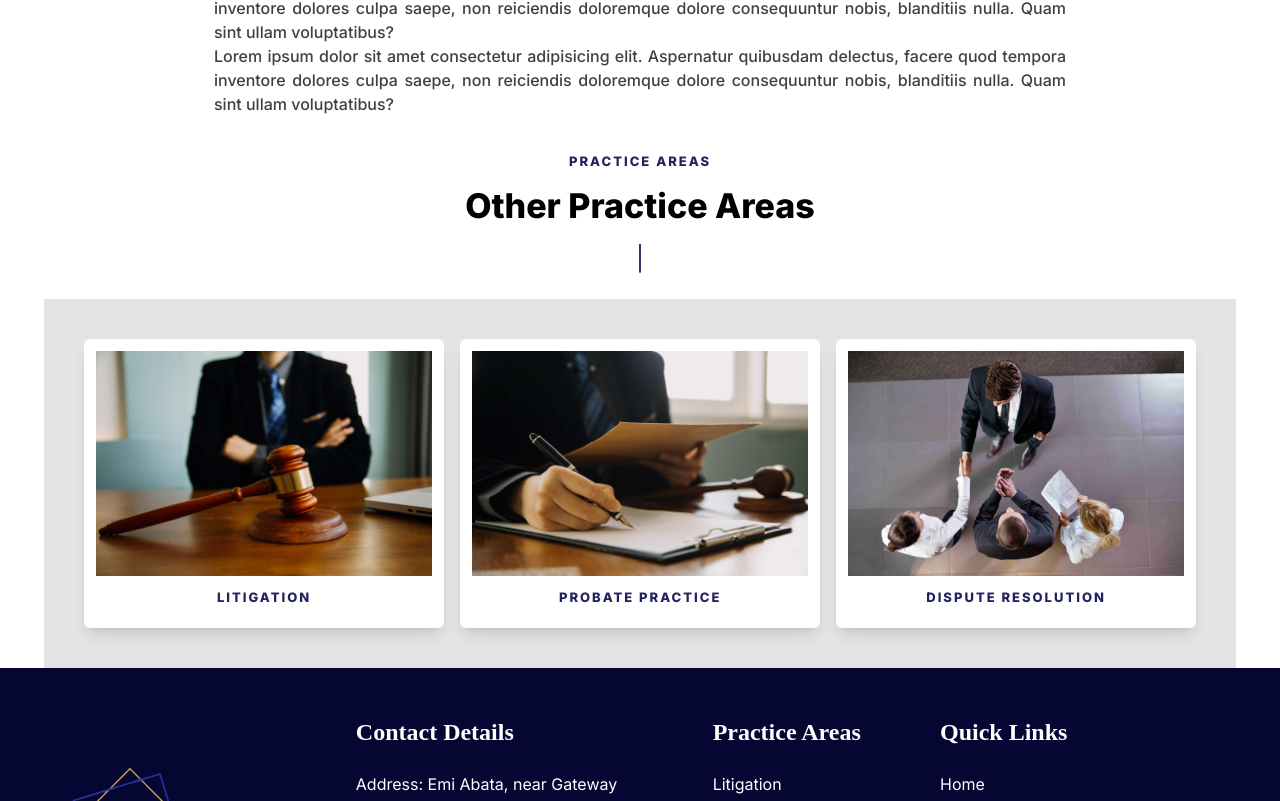
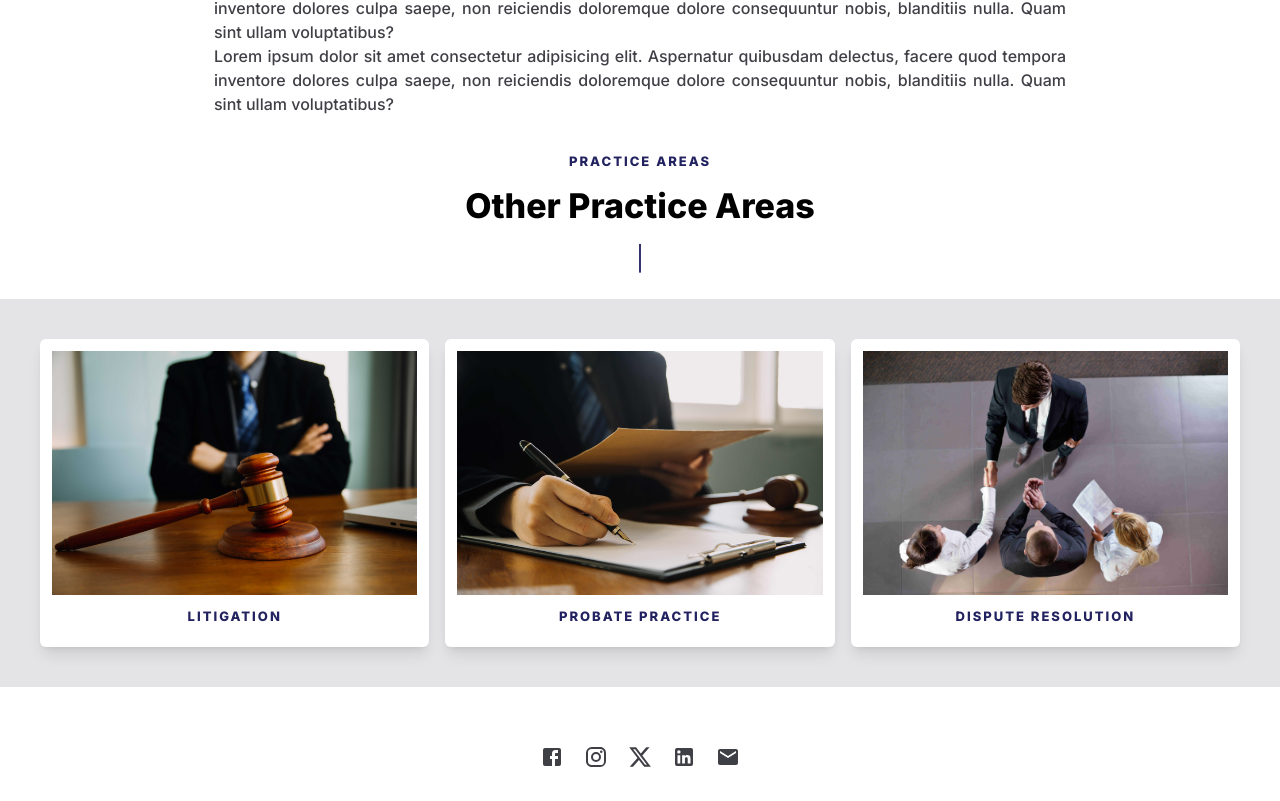
Before and after one commit to bolowys33/acegrit, a Next.js app: page /practice-areas/commercial-coorparate in a window 1280 px wide. Shown: the part 939-1740 px from the top of the page. Built offline with nearby package versions, Linux system fonts and the light colour scheme.

Commit message:
Add other areas to practice areas component

```diff
--- a/app/practice-areas/[area]/page.tsx
+++ b/app/practice-areas/[area]/page.tsx
@@ -4,11 +4,8 @@ import { practiceAreas } from "@/constants/links";
 import { Container } from "@mui/material";
 import Image from "next/image";
 import Link from "next/link";
-import commercial from "@/public/assets/commercial.jpg";
-import litigation from "@/public/assets/litigation.jpg";
-import conflict from "@/public/assets/conflict.jpg";
-import probate from "@/public/assets/probate.jpg";
-import PracticeAreas from "../page";
+import Social from "@/components/Social";
+import OtherAreas from "@/components/OtherAreas";
 
 interface Areas {
     area: string;
@@ -17,15 +14,6 @@ interface Areas {
 const Area = ({ params }: { params: Areas }) => {
     const { area } = params;
     const link = practiceAreas.find((item) => item.path === `/${area}`);
-    const images = [litigation, probate, commercial, conflict];
-    const linkAreas = practiceAreas.filter((item) => item.path !== `/${area}`);
-    const filteredIndex = practiceAreas.findIndex(
-        (item) => item.path === `/${area}`
-    );
-
-    if (filteredIndex !== -1) {
-        images.splice(filteredIndex, 1);
-    }
 
     return (
         <div>
@@ -78,37 +66,10 @@ const Area = ({ params }: { params: Areas }) => {
                             blanditiis nulla. Quam sint ullam voluptatibus?
                         </p>
                     </Container>
-                    <div className="">
-                        <div className="text-center mb-6">
-                            <SectionTitle section="practice areas" />
-                            <h3 className="text-[29px] md:text-[34px] font-extrabold mb-3">
-                                Other Practice Areas
-                            </h3>
-                            <span className="text-2xl text-[#222261]">|</span>
-                        </div>
-                        <div className="flex flex-col md:flex-row  gap-4 p-10 bg-zinc-200">
-                            {linkAreas.map((area, index) => (
-                                <div
-                                    key={area.path}
-                                    className="bg-white shadow-lg rounded-md p-3 col-span-full md:col-span-6 lg:col-span-3">
-                                    <Link href={area.path} className="relative">
-                                        <Image
-                                            src={images[index]}
-                                            alt="area.name"
-                                            height={700}
-                                        />
-                                        <div className="bg-tansparent w-full h-full absolute top-0 hover:bg-black hover:bg-opacity-40 transition duration-700 ease-in-out"></div>
-                                    </Link>
-                                    <SectionTitle
-                                        section={area.name}
-                                        classes="text-center"
-                                    />
-                                </div>
-                            ))}
-                        </div>
-                    </div>
                 </div>
             </Container>
+            <OtherAreas area={area} />
+            <Social />
         </div>
     );
 };
--- /dev/null
+++ b/components/OtherAreas.tsx
@@ -0,0 +1,59 @@
+import Image from "next/image";
+import Link from "next/link";
+import SectionTitle from "./SectionTitle";
+import { practiceAreas } from "@/constants/links";
+import { FC } from "react";
+import commercial from "@/public/assets/commercial.jpg";
+import litigation from "@/public/assets/litigation.jpg";
+import conflict from "@/public/assets/conflict.jpg";
+import probate from "@/public/assets/probate.jpg";
+
+interface OtherAreasProps {
+    area?: string;
+}
+
+const OtherAreas: FC<OtherAreasProps> = ({ area }) => {
+    const images = [litigation, probate, commercial, conflict];
+    const linkAreas = practiceAreas.filter((item) => item.path !== `/${area}`);
+    const filteredIndex = practiceAreas.findIndex(
+        (item) => item.path === `/${area}`
+    );
+
+    if (filteredIndex !== -1) {
+        images.splice(filteredIndex, 1);
+    }
+
+    return (
+        <div className="">
+            <div className="text-center mb-6">
+                <SectionTitle section="practice areas" />
+                <h3 className="text-[29px] md:text-[34px] font-extrabold mb-3">
+                    Other Practice Areas
+                </h3>
+                <span className="text-2xl text-[#222261]">|</span>
+            </div>
+            <div className="flex flex-col md:flex-row  gap-4 p-10 bg-zinc-200">
+                {linkAreas.map((area, index) => (
+                    <div
+                        key={area.path}
+                        className="bg-white shadow-lg rounded-md p-3 col-span-full md:col-span-6 lg:col-span-3">
+                        <Link href={area.path} className="relative">
+                            <Image
+                                src={images[index]}
+                                alt="area.name"
+                                height={700}
+                            />
+                            <div className="bg-tansparent w-full h-full absolute top-0 hover:bg-black hover:bg-opacity-40 transition duration-700 ease-in-out"></div>
+                        </Link>
+                        <SectionTitle
+                            section={area.name}
+                            classes="text-center"
+                        />
+                    </div>
+                ))}
+            </div>
+        </div>
+    );
+};
+
+export default OtherAreas;
```
